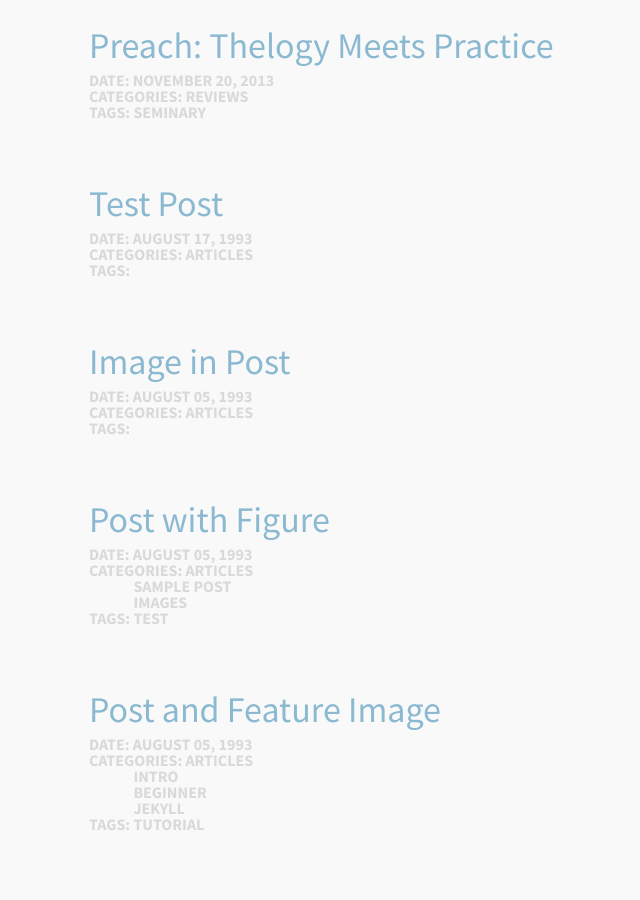
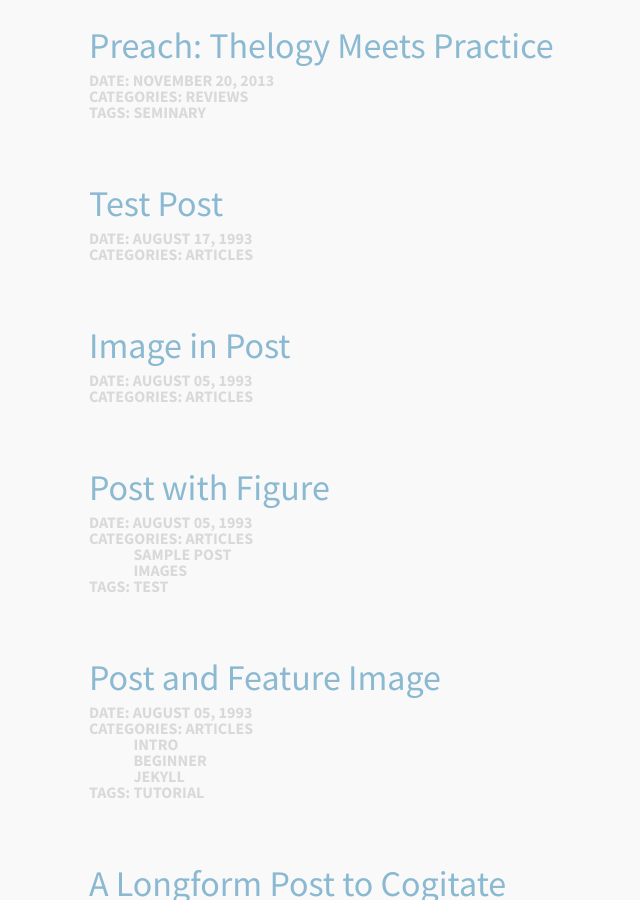
Before and after one commit to snowdj/vernonking.org, a Jekyll site: the page built from index.md, in a window 1280 px wide and 900 px high, scrolled down 1020 px. Shown: the whole window, without its empty margins (323-963 px from the left). Built offline with Jekyll 4.4.1, drawn with Linux system fonts in a browser that asks for light colours.

Commit message:
Do not show category or post items if the length of those lists is 0.

```diff
--- a/_layouts/post-index.html
+++ b/_layouts/post-index.html
@@ -13,6 +13,7 @@
                             <li>
                                 Date: <span class="date"><time datetime="{{ post.date | date_to_xmlschema }}" itemprop="datePublished">{{ post.date | date: "%B %d, %Y" }}</time></span>
                             </li>
+                            {% if post.categories.size != 0 %}
                             <li>Categories:
                                 <ul>
                                     {% for category in post.categories %}
@@ -20,6 +21,8 @@
                                     {% endfor %}
                                 </ul>
                             </li>
+                            {% endif %}
+                            {% if post.tags.size != 0 %}
                             <li>Tags:
                                 <ul>
                                     {% for tag in post.tags %}
@@ -27,6 +30,7 @@
                                     {% endfor %}
                                 </ul>
                             </li>
+                            {% endif %}
                         </ul>
                     </div>
                   </li>
```
